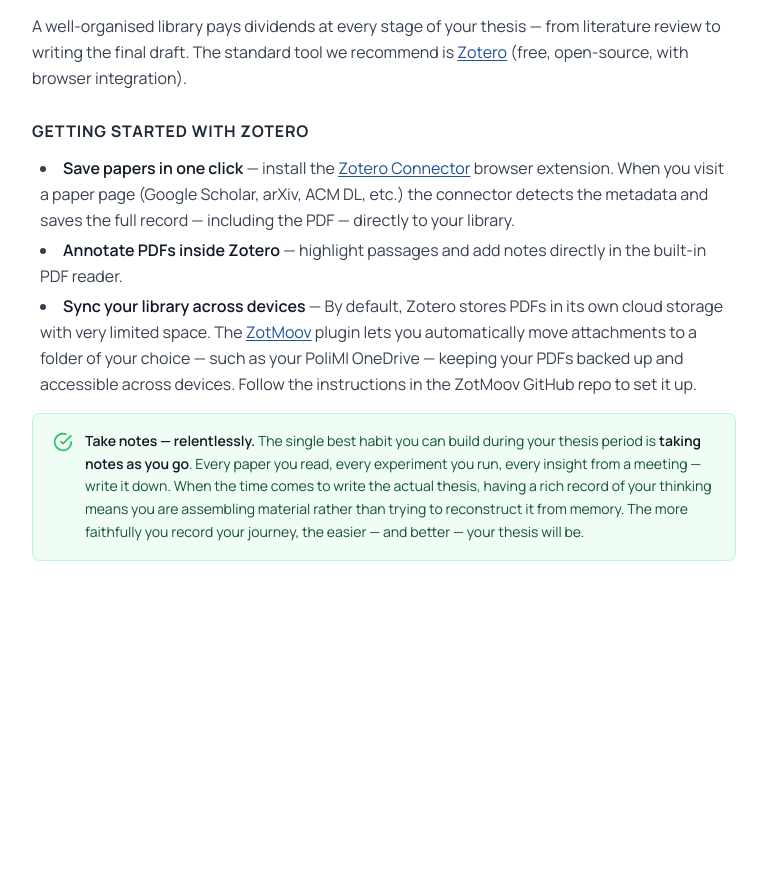
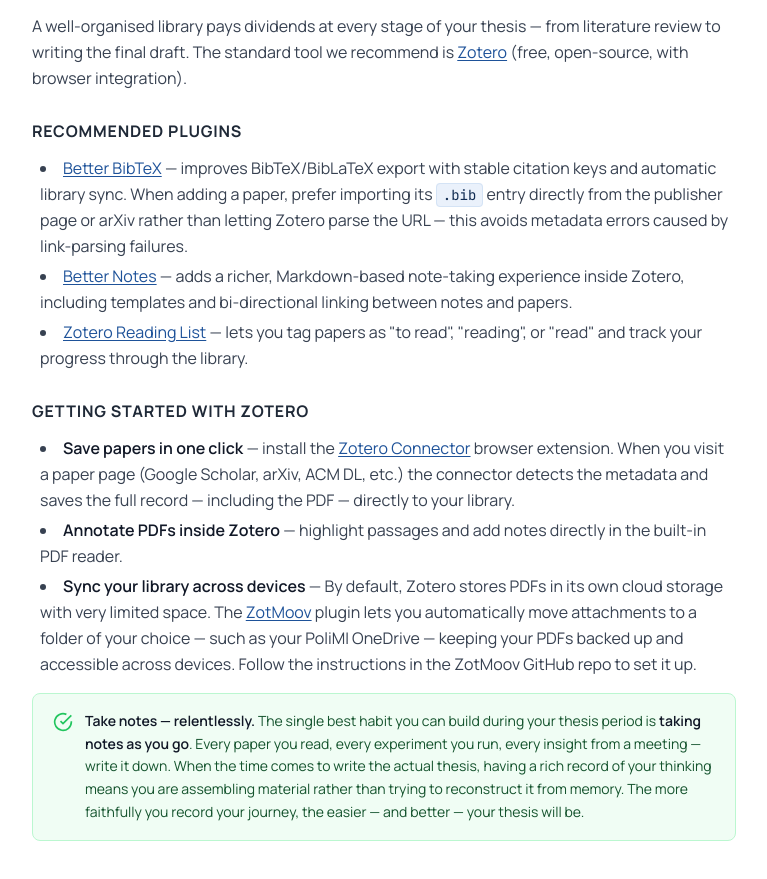
Before and after one commit to archettialberto/airlab_server_guidelines, an Astro site: page /airlab_server_guidelines/docs/research in a window 1280 px wide. Shown: the part 3859-4738 px from the top of the page, without its empty margins (272-1039 px from the left). Before the commit the page ends 4536 px from the top, so only its background shows below. Built offline with nearby package versions, Linux system fonts and the light colour scheme; Astro itself is replaced by a stand-in of ours.

Commit message:
Update Zotero plugins

```diff
--- a/src/pages/docs/research.astro
+++ b/src/pages/docs/research.astro
@@ -227,6 +227,26 @@
     (free, open-source, with browser integration).
   </p>
 
+  <h3>Recommended plugins</h3>
+
+  <ul>
+    <li>
+      <a href="https://retorque.re/zotero-better-bibtex/" target="_blank" rel="noopener">Better BibTeX</a>
+      — improves BibTeX/BibLaTeX export with stable citation keys and automatic library sync. When adding
+      a paper, prefer importing its <code>.bib</code> entry directly from the publisher page or arXiv rather
+      than letting Zotero parse the URL — this avoids metadata errors caused by link-parsing failures.
+    </li>
+    <li>
+      <a href="https://github.com/windingwind/zotero-better-notes" target="_blank" rel="noopener">Better Notes</a>
+      — adds a richer, Markdown-based note-taking experience inside Zotero, including templates and
+      bi-directional linking between notes and papers.
+    </li>
+    <li>
+      <a href="https://github.com/Dominic-DallOsto/zotero-reading-list" target="_blank" rel="noopener">Zotero Reading List</a>
+      — lets you tag papers as "to read", "reading", or "read" and track your progress through the library.
+    </li>
+  </ul>
+
   <h3>Getting started with Zotero</h3>
 
   <ul>
```
